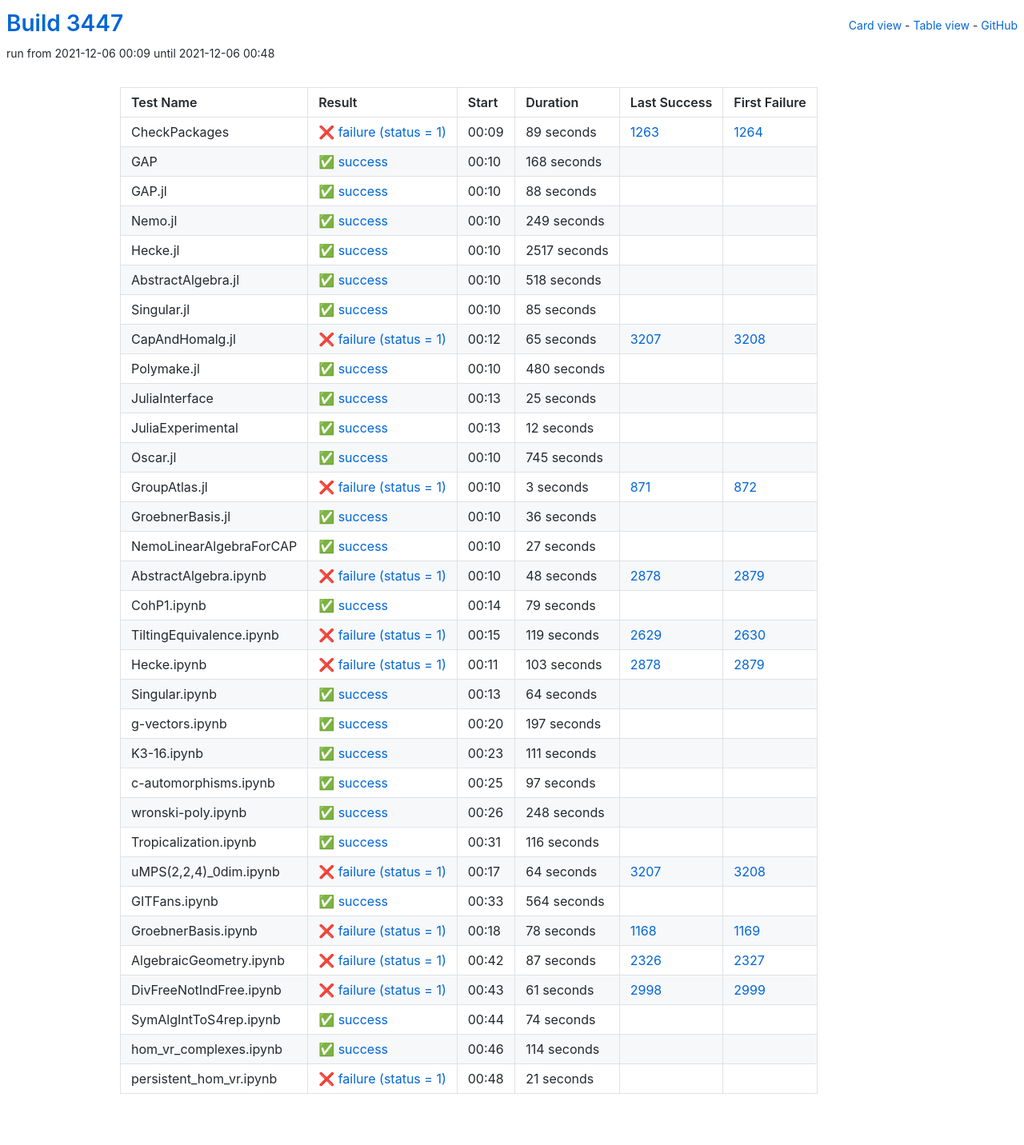
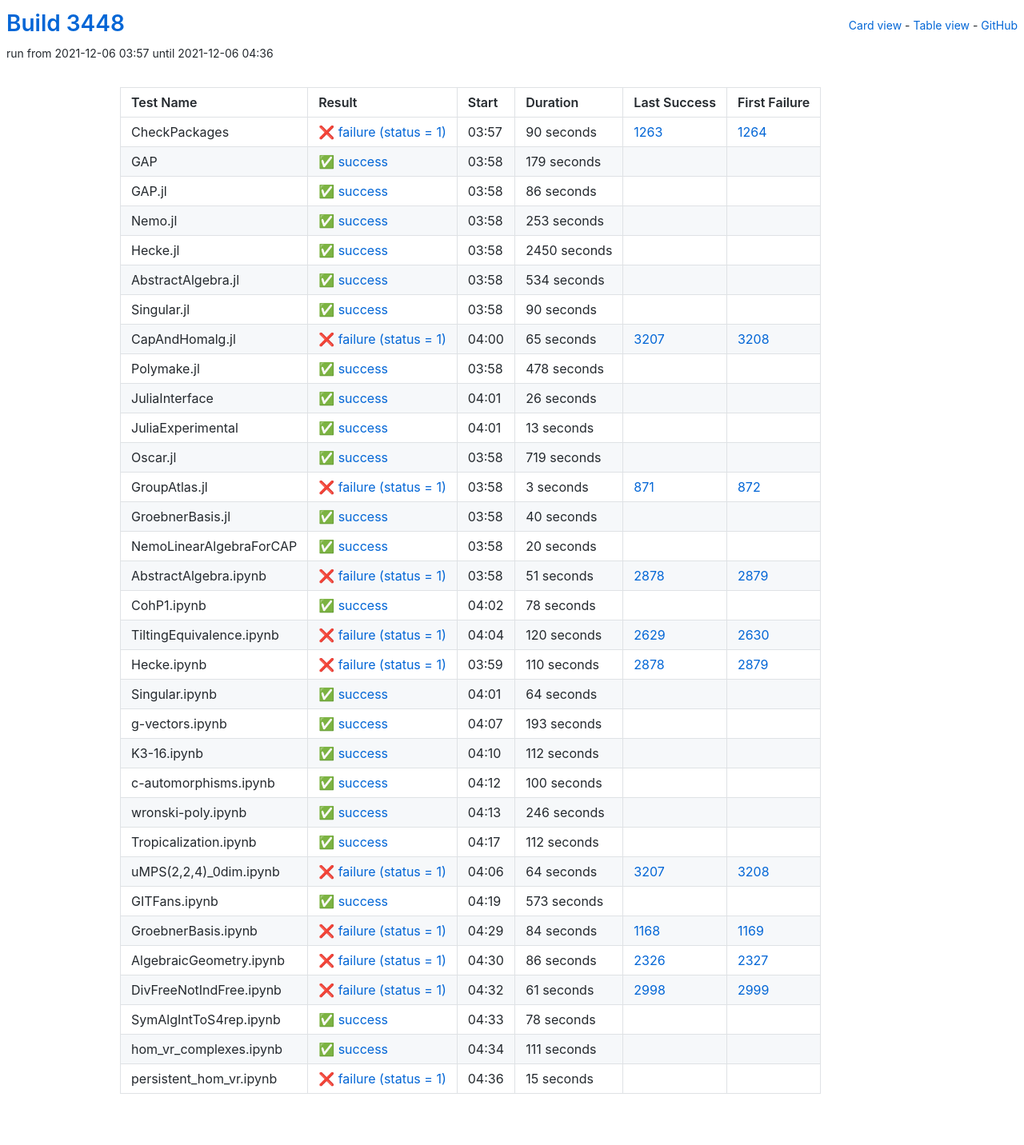
Before and after one commit to oscar-system/oscar-ci-status-stable, a Jekyll site: the page built from table.html, in a window 1280 px wide. Shown: the whole page at 80% size. Built offline with Jekyll 4.4.1, drawn with Linux system fonts in a browser that asks for light colours.

Commit message:
Build #3448

```diff
--- a/_data/ci.yml
+++ b/_data/ci.yml
@@ -1,6 +1,6 @@
 ---
-build: 3447
-build_url: https://oscarci.mathematik.uni-kl.de/job/oscar-stable/3447/
+build: 3448
+build_url: https://oscarci.mathematik.uni-kl.de/job/oscar-stable/3448/
 job: oscar-stable
 organization: oscar-system
 repo: oscar-ci-status-stable
@@ -8,92 +8,92 @@ repourl: https://github.com/oscar-system/oscar-ci-status-stable
 tests:
 - name: CheckPackages
   id: checkpackages
-  log: https://oscarci.mathematik.uni-kl.de/job/oscar-stable/3447/artifact/logs/build-3447/CheckPackages.log
-  start: 2021-12-06 00:09
+  log: https://oscarci.mathematik.uni-kl.de/job/oscar-stable/3448/artifact/logs/build-3448/CheckPackages.log
+  start: 2021-12-06 03:57
   success: false
   exitcode: 1
   status: failure
-  duration: 89
+  duration: 90
   last_success: 1263
   last_success_url: https://oscarci.mathematik.uni-kl.de/job/oscar-stable/1263/
   first_failure: 1264
   first_failure_url: https://oscarci.mathematik.uni-kl.de/job/oscar-stable/1264/
 - name: GAP
   id: gap
-  log: https://oscarci.mathematik.uni-kl.de/job/oscar-stable/3447/artifact/logs/build-3447/GAP.log
-  start: 2021-12-06 00:10
+  log: https://oscarci.mathematik.uni-kl.de/job/oscar-stable/3448/artifact/logs/build-3448/GAP.log
+  start: 2021-12-06 03:58
   success: true
   exitcode: 0
   status: success
-  duration: 168
+  duration: 179
   last_success: false
   last_success_url:
   first_failure: false
   first_failure_url:
 - name: GAP.jl
   id: gap-jl
-  log: https://oscarci.mathematik.uni-kl.de/job/oscar-stable/3447/artifact/logs/build-3447/GAP.jl.log
-  start: 2021-12-06 00:10
+  log: https://oscarci.mathematik.uni-kl.de/job/oscar-stable/3448/artifact/logs/build-3448/GAP.jl.log
+  start: 2021-12-06 03:58
   success: true
   exitcode: 0
   status: success
-  duration: 88
+  duration: 86
   last_success: false
   last_success_url:
   first_failure: false
   first_failure_url:
 - name: Nemo.jl
   id: nemo-jl
-  log: https://oscarci.mathematik.uni-kl.de/job/oscar-stable/3447/artifact/logs/build-3447/Nemo.jl.log
-  start: 2021-12-06 00:10
+  log: https://oscarci.mathematik.uni-kl.de/job/oscar-stable/3448/artifact/logs/build-3448/Nemo.jl.log
+  start: 2021-12-06 03:58
   success: true
   exitcode: 0
   status: success
-  duration: 249
+  duration: 253
   last_success: false
   last_success_url:
   first_failure: false
   first_failure_url:
 - name: Hecke.jl
   id: hecke-jl
-  log: https://oscarci.mathematik.uni-kl.de/job/oscar-stable/3447/artifact/logs/build-3447/Hecke.jl.log
-  start: 2021-12-06 00:10
+  log: https://oscarci.mathematik.uni-kl.de/job/oscar-stable/3448/artifact/logs/build-3448/Hecke.jl.log
+  start: 2021-12-06 03:58
   success: true
   exitcode: 0
   status: success
-  duration: 2517
+  duration: 2450
   last_success: false
   last_success_url:
   first_failure: false
   first_failure_url:
 - name: AbstractAlgebra.jl
   id: abstractalgebra-jl
-  log: https://oscarci.mathematik.uni-kl.de/job/oscar-stable/3447/artifact/logs/build-3447/AbstractAlgebra.jl.log
-  start: 2021-12-06 00:10
+  log: https://oscarci.mathematik.uni-kl.de/job/oscar-stable/3448/artifact/logs/build-3448/AbstractAlgebra.jl.log
+  start: 2021-12-06 03:58
   success: true
   exitcode: 0
   status: success
-  duration: 518
+  duration: 534
   last_success: false
   last_success_url:
   first_failure: false
   first_failure_url:
 - name: Singular.jl
   id: singular-jl
-  log: https://oscarci.mathematik.uni-kl.de/job/oscar-stable/3447/artifact/logs/build-3447/Singular.jl.log
-  start: 2021-12-06 00:10
+  log: https://oscarci.mathematik.uni-kl.de/job/oscar-stable/3448/artifact/logs/build-3448/Singular.jl.log
+  start: 2021-12-06 03:58
   success: true
   exitcode: 0
   status: success
-  duration: 85
+  duration: 90
   last_success: false
   last_success_url:
   first_failure: false
   first_failure_url:
 - name: CapAndHomalg.jl
   id: capandhomalg-jl
-  log: https://oscarci.mathematik.uni-kl.de/job/oscar-stable/3447/artifact/logs/build-3447/CapAndHomalg.jl.log
-  start: 2021-12-06 00:12
+  log: https://oscarci.mathematik.uni-kl.de/job/oscar-stable/3448/artifact/logs/build-3448/CapAndHomalg.jl.log
+  start: 2021-12-06 04:00
   success: false
   exitcode: 1
   status: failure
@@ -104,56 +104,56 @@ tests:
   first_failure_url: https://oscarci.mathematik.uni-kl.de/job/oscar-stable/3208/
 - name: Polymake.jl
   id: polymake-jl
-  log: https://oscarci.mathematik.uni-kl.de/job/oscar-stable/3447/artifact/logs/build-3447/Polymake.jl.log
-  start: 2021-12-06 00:10
+  log: https://oscarci.mathematik.uni-kl.de/job/oscar-stable/3448/artifact/logs/build-3448/Polymake.jl.log
+  start: 2021-12-06 03:58
   success: true
   exitcode: 0
   status: success
-  duration: 480
+  duration: 478
   last_success: false
   last_success_url:
   first_failure: false
   first_failure_url:
 - name: JuliaInterface
   id: juliainterface
-  log: https://oscarci.mathematik.uni-kl.de/job/oscar-stable/3447/artifact/logs/build-3447/JuliaInterface.log
-  start: 2021-12-06 00:13
+  log: https://oscarci.mathematik.uni-kl.de/job/oscar-stable/3448/artifact/logs/build-3448/JuliaInterface.log
+  start: 2021-12-06 04:01
   success: true
   exitcode: 0
   status: success
-  duration: 25
+  duration: 26
   last_success: false
   last_success_url:
   first_failure: false
   first_failure_url:
 - name: JuliaExperimental
   id: juliaexperimental
-  log: https://oscarci.mathematik.uni-kl.de/job/oscar-stable/3447/artifact/logs/build-3447/JuliaExperimental.log
-  start: 2021-12-06 00:13
+  log: https://oscarci.mathematik.uni-kl.de/job/oscar-stable/3448/artifact/logs/build-3448/JuliaExperimental.log
+  start: 2021-12-06 04:01
   success: true
   exitcode: 0
   status: success
-  duration: 12
+  duration: 13
   last_success: false
   last_success_url:
   first_failure: false
   first_failure_url:
 - name: Oscar.jl
   id: oscar-jl
-  log: https://oscarci.mathematik.uni-kl.de/job/oscar-stable/3447/artifact/logs/build-3447/Oscar.jl.log
-  start: 2021-12-06 00:10
+  log: https://oscarci.mathematik.uni-kl.de/job/oscar-stable/3448/artifact/logs/build-3448/Oscar.jl.log
+  start: 2021-12-06 03:58
   success: true
   exitcode: 0
   status: success
-  duration: 745
+  duration: 719
   last_success: false
   last_success_url:
   first_failure: false
   first_failure_url:
 - name: GroupAtlas.jl
   id: groupatlas-jl
-  log: https://oscarci.mathematik.uni-kl.de/job/oscar-stable/3447/artifact/logs/build-3447/GroupAtlas.jl.log
-  start: 2021-12-06 00:10
+  log: https://oscarci.mathematik.uni-kl.de/job/oscar-stable/3448/artifact/logs/build-3448/GroupAtlas.jl.log
+  start: 2021-12-06 03:58
   success: false
   exitcode: 1
   status: failure
@@ -164,80 +164,80 @@ tests:
   first_failure_url: https://oscarci.mathematik.uni-kl.de/job/oscar-stable/872/
 - name: GroebnerBasis.jl
   id: groebnerbasis-jl
-  log: https://oscarci.mathematik.uni-kl.de/job/oscar-stable/3447/artifact/logs/build-3447/GroebnerBasis.jl.log
-  start: 2021-12-06 00:10
+  log: https://oscarci.mathematik.uni-kl.de/job/oscar-stable/3448/artifact/logs/build-3448/GroebnerBasis.jl.log
+  start: 2021-12-06 03:58
   success: true
   exitcode: 0
   status: success
-  duration: 36
+  duration: 40
   last_success: false
   last_success_url:
   first_failure: false
   first_failure_url:
 - name: NemoLinearAlgebraForCAP
   id: nemolinearalgebraforcap
-  log: https://oscarci.mathematik.uni-kl.de/job/oscar-stable/3447/artifact/logs/build-3447/NemoLinearAlgebraForCAP.log
-  start: 2021-12-06 00:10
+  log: https://oscarci.mathematik.uni-kl.de/job/oscar-stable/3448/artifact/logs/build-3448/NemoLinearAlgebraForCAP.log
+  start: 2021-12-06 03:58
   success: true
   exitcode: 0
   status: success
-  duration: 27
+  duration: 20
   last_success: false
   last_success_url:
   first_failure: false
   first_failure_url:
 - name: AbstractAlgebra.ipynb
   id: abstractalgebra-ipynb
-  log: https://oscarci.mathematik.uni-kl.de/job/oscar-stable/3447/artifact/logs/build-3447/AbstractAlgebra.ipynb.log
-  start: 2021-12-06 00:10
+  log: https://oscarci.mathematik.uni-kl.de/job/oscar-stable/3448/artifact/logs/build-3448/AbstractAlgebra.ipynb.log
+  start: 2021-12-06 03:58
   success: false
   exitcode: 1
   status: failure
-  duration: 48
+  duration: 51
   last_success: 2878
   last_success_url: https://oscarci.mathematik.uni-kl.de/job/oscar-stable/2878/
   first_failure: 2879
   first_failure_url: https://oscarci.mathematik.uni-kl.de/job/oscar-stable/2879/
 - name: CohP1.ipynb
   id: cohp1-ipynb
-  log: https://oscarci.mathematik.uni-kl.de/job/oscar-stable/3447/artifact/logs/build-3447/CohP1.ipynb.log
-  start: 2021-12-06 00:14
+  log: https://oscarci.mathematik.uni-kl.de/job/oscar-stable/3448/artifact/logs/build-3448/CohP1.ipynb.log
+  start: 2021-12-06 04:02
   success: true
   exitcode: 0
   status: success
-  duration: 79
+  duration: 78
   last_success: false
   last_success_url:
   first_failure: false
   first_failure_url:
 - name: TiltingEquivalence.ipynb
   id: tiltingequivalence-ipynb
-  log: https://oscarci.mathematik.uni-kl.de/job/oscar-stable/3447/artifact/logs/build-3447/TiltingEquivalence.ipynb.log
-  start: 2021-12-06 00:15
+  log: https://oscarci.mathematik.uni-kl.de/job/oscar-stable/3448/artifact/logs/build-3448/TiltingEquivalence.ipynb.log
+  start: 2021-12-06 04:04
   success: false
   exitcode: 1
   status: failure
-  duration: 119
+  duration: 120
   last_success: 2629
   last_success_url: https://oscarci.mathematik.uni-kl.de/job/oscar-stable/2629/
   first_failure: 2630
   first_failure_url: https://oscarci.mathematik.uni-kl.de/job/oscar-stable/2630/
 - name: Hecke.ipynb
   id: hecke-ipynb
-  log: https://oscarci.mathematik.uni-kl.de/job/oscar-stable/3447/artifact/logs/build-3447/Hecke.ipynb.log
-  start: 2021-12-06 00:11
+  log: https://oscarci.mathematik.uni-kl.de/job/oscar-stable/3448/artifact/logs/build-3448/Hecke.ipynb.log
+  start: 2021-12-06 03:59
   success: false
   exitcode: 1
   status: failure
-  duration: 103
+  duration: 110
   last_success: 2878
   last_success_url: https://oscarci.mathematik.uni-kl.de/job/oscar-stable/2878/
   first_failure: 2879
   first_failure_url: https://oscarci.mathematik.uni-kl.de/job/oscar-stable/2879/
 - name: Singular.ipynb
   id: singular-ipynb
-  log: https://oscarci.mathematik.uni-kl.de/job/oscar-stable/3447/artifact/logs/build-3447/Singular.ipynb.log
-  start: 2021-12-06 00:13
+  log: https://oscarci.mathematik.uni-kl.de/job/oscar-stable/3448/artifact/logs/build-3448/Singular.ipynb.log
+  start: 2021-12-06 04:01
   success: true
   exitcode: 0
   status: success
@@ -248,68 +248,68 @@ tests:
   first_failure_url:
 - name: g-vectors.ipynb
   id: g-vectors-ipynb
-  log: https://oscarci.mathematik.uni-kl.de/job/oscar-stable/3447/artifact/logs/build-3447/g-vectors.ipynb.log
-  start: 2021-12-06 00:20
+  log: https://oscarci.mathematik.uni-kl.de/job/oscar-stable/3448/artifact/logs/build-3448/g-vectors.ipynb.log
+  start: 2021-12-06 04:07
   success: true
   exitcode: 0
   status: success
-  duration: 197
+  duration: 193
   last_success: false
   last_success_url:
   first_failure: false
   first_failure_url:
 - name: K3-16.ipynb
   id: k3-16-ipynb
-  log: https://oscarci.mathematik.uni-kl.de/job/oscar-stable/3447/artifact/logs/build-3447/K3-16.ipynb.log
-  start: 2021-12-06 00:23
+  log: https://oscarci.mathematik.uni-kl.de/job/oscar-stable/3448/artifact/logs/build-3448/K3-16.ipynb.log
+  start: 2021-12-06 04:10
   success: true
   exitcode: 0
   status: success
-  duration: 111
+  duration: 112
   last_success: false
   last_success_url:
   first_failure: false
   first_failure_url:
 - name: c-automorphisms.ipynb
   id: c-automorphisms-ipynb
-  log: https://oscarci.mathematik.uni-kl.de/job/oscar-stable/3447/artifact/logs/build-3447/c-automorphisms.ipynb.log
-  start: 2021-12-06 00:25
+  log: https://oscarci.mathematik.uni-kl.de/job/oscar-stable/3448/artifact/logs/build-3448/c-automorphisms.ipynb.log
+  start: 2021-12-06 04:12
   success: true
   exitcode: 0
   status: success
-  duration: 97
+  duration: 100
   last_success: false
   last_success_url:
   first_failure: false
   first_failure_url:
 - name: wronski-poly.ipynb
   id: wronski-poly-ipynb
-  log: https://oscarci.mathematik.uni-kl.de/job/oscar-stable/3447/artifact/logs/build-3447/wronski-poly.ipynb.log
-  start: 2021-12-06 00:26
+  log: https://oscarci.mathematik.uni-kl.de/job/oscar-stable/3448/artifact/logs/build-3448/wronski-poly.ipynb.log
+  start: 2021-12-06 04:13
   success: true
   exitcode: 0
   status: success
-  duration: 248
+  duration: 246
   last_success: false
   last_success_url:
   first_failure: false
   first_failure_url:
 - name: Tropicalization.ipynb
   id: tropicalization-ipynb
-  log: https://oscarci.mathematik.uni-kl.de/job/oscar-stable/3447/artifact/logs/build-3447/Tropicalization.ipynb.log
-  start: 2021-12-06 00:31
+  log: https://oscarci.mathematik.uni-kl.de/job/oscar-stable/3448/artifact/logs/build-3448/Tropicalization.ipynb.log
+  start: 2021-12-06 04:17
   success: true
   exitcode: 0
   status: success
-  duration: 116
+  duration: 112
   last_success: false
   last_success_url:
   first_failure: false
   first_failure_url:
 - name: uMPS(2,2,4)_0dim.ipynb
   id: umps-2-2-4-0dim-ipynb
-  log: https://oscarci.mathematik.uni-kl.de/job/oscar-stable/3447/artifact/logs/build-3447/uMPS-2-2-4-_0dim.ipynb.log
-  start: 2021-12-06 00:17
+  log: https://oscarci.mathematik.uni-kl.de/job/oscar-stable/3448/artifact/logs/build-3448/uMPS-2-2-4-_0dim.ipynb.log
+  start: 2021-12-06 04:06
   success: false
   exitcode: 1
   status: failure
@@ -320,44 +320,44 @@ tests:
   first_failure_url: https://oscarci.mathematik.uni-kl.de/job/oscar-stable/3208/
 - name: GITFans.ipynb
   id: gitfans-ipynb
-  log: https://oscarci.mathematik.uni-kl.de/job/oscar-stable/3447/artifact/logs/build-3447/GITFans.ipynb.log
-  start: 2021-12-06 00:33
+  log: https://oscarci.mathematik.uni-kl.de/job/oscar-stable/3448/artifact/logs/build-3448/GITFans.ipynb.log
+  start: 2021-12-06 04:19
   success: true
   exitcode: 0
   status: success
-  duration: 564
+  duration: 573
   last_success: false
   last_success_url:
   first_failure: false
   first_failure_url:
 - name: GroebnerBasis.ipynb
   id: groebnerbasis-ipynb
-  log: https://oscarci.mathematik.uni-kl.de/job/oscar-stable/3447/artifact/logs/build-3447/GroebnerBasis.ipynb.log
-  start: 2021-12-06 00:18
+  log: https://oscarci.mathematik.uni-kl.de/job/oscar-stable/3448/artifact/logs/build-3448/GroebnerBasis.ipynb.log
+  start: 2021-12-06 04:29
   success: false
   exitcode: 1
   status: failure
-  duration: 78
+  duration: 84
   last_success: 1168
   last_success_url: https://oscarci.mathematik.uni-kl.de/job/oscar-stable/1168/
   first_failure: 1169
   first_failure_url: https://oscarci.mathematik.uni-kl.de/job/oscar-stable/1169/
 - name: AlgebraicGeometry.ipynb
   id: algebraicgeometry-ipynb
-  log: https://oscarci.mathematik.uni-kl.de/job/oscar-stable/3447/artifact/logs/build-3447/AlgebraicGeometry.ipynb.log
-  start: 2021-12-06 00:42
+  log: https://oscarci.mathematik.uni-kl.de/job/oscar-stable/3448/artifact/logs/build-3448/AlgebraicGeometry.ipynb.log
+  start: 2021-12-06 04:30
   success: false
   exitcode: 1
   status: failure
-  duration: 87
+  duration: 86
   last_success: 2326
   last_success_url: https://oscarci.mathematik.uni-kl.de/job/oscar-stable/2326/
   first_failure: 2327
   first_failure_url: https://oscarci.mathematik.uni-kl.de/job/oscar-stable/2327/
 - name: DivFreeNotIndFree.ipynb
   id: divfreenotindfree-ipynb
-  log: https://oscarci.mathematik.uni-kl.de/job/oscar-stable/3447/artifact/logs/build-3447/DivFreeNotIndFree.ipynb.log
-  start: 2021-12-06 00:43
+  log: https://oscarci.mathematik.uni-kl.de/job/oscar-stable/3448/artifact/logs/build-3448/DivFreeNotIndFree.ipynb.log
+  start: 2021-12-06 04:32
   success: false
   exitcode: 1
   status: failure
@@ -368,36 +368,36 @@ tests:
   first_failure_url: https://oscarci.mathematik.uni-kl.de/job/oscar-stable/2999/
 - name: SymAlgIntToS4rep.ipynb
   id: symalginttos4rep-ipynb
-  log: https://oscarci.mathematik.uni-kl.de/job/oscar-stable/3447/artifact/logs/build-3447/SymAlgIntToS4rep.ipynb.log
-  start: 2021-12-06 00:44
+  log: https://oscarci.mathematik.uni-kl.de/job/oscar-stable/3448/artifact/logs/build-3448/SymAlgIntToS4rep.ipynb.log
+  start: 2021-12-06 04:33
   success: true
   exitcode: 0
   status: success
-  duration: 74
+  duration: 78
   last_success: false
   last_success_url:
   first_failure: false
   first_failure_url:
 - name: hom_vr_complexes.ipynb
   id: hom-vr-complexes-ipynb
-  log: https://oscarci.mathematik.uni-kl.de/job/oscar-stable/3447/artifact/logs/build-3447/hom_vr_complexes.ipynb.log
-  start: 2021-12-06 00:46
+  log: https://oscarci.mathematik.uni-kl.de/job/oscar-stable/3448/artifact/logs/build-3448/hom_vr_complexes.ipynb.log
+  start: 2021-12-06 04:34
   success: true
   exitcode: 0
   status: success
-  duration: 114
+  duration: 111
   last_success: false
   last_success_url:
   first_failure: false
   first_failure_url:
 - name: persistent_hom_vr.ipynb
   id: persistent-hom-vr-ipynb
-  log: https://oscarci.mathematik.uni-kl.de/job/oscar-stable/3447/artifact/logs/build-3447/persistent_hom_vr.ipynb.log
-  start: 2021-12-06 00:48
+  log: https://oscarci.mathematik.uni-kl.de/job/oscar-stable/3448/artifact/logs/build-3448/persistent_hom_vr.ipynb.log
+  start: 2021-12-06 04:36
   success: false
   exitcode: 1
   status: failure
-  duration: 21
+  duration: 15
   last_success: false
   last_success_url:
   first_failure: false
```
Also changed, not shown: README.md.
